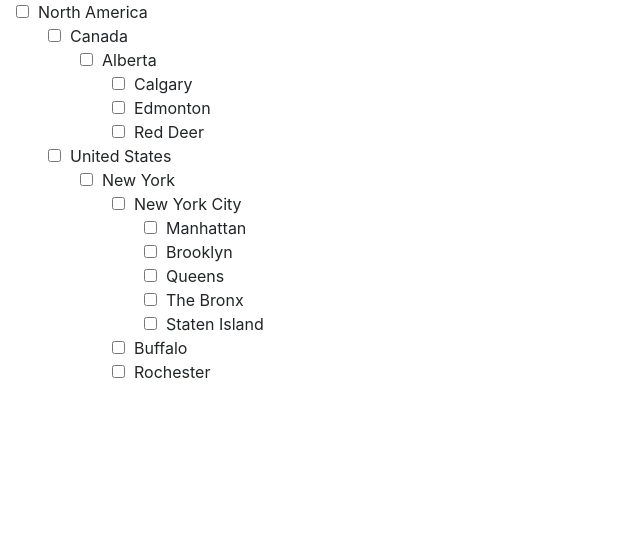
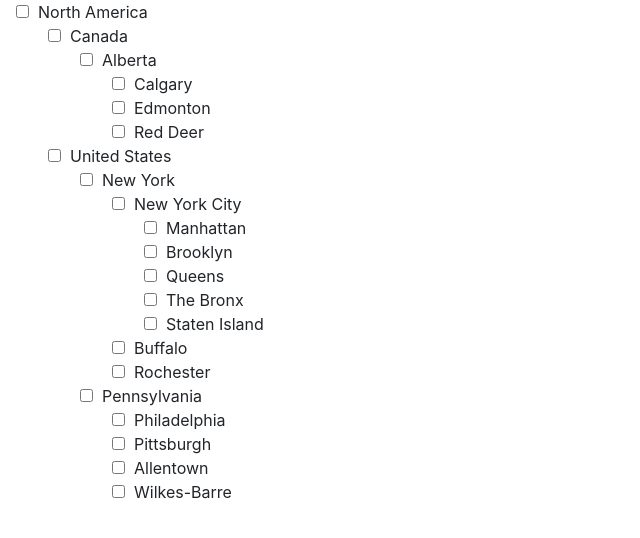
Before and after one commit to harrykap/fireeye, a React (Create React App) app: page / in a window 1280 px wide. Shown: the top 538 px of the page, without its empty margins (0-640 px from the left). Built offline with nearby package versions, Linux system fonts and the light colour scheme; the HTML template or start-up script is replaced by a standard one.

Commit message:
Gettin on with it

```diff
--- a/src/App.js
+++ b/src/App.js
@@ -68,31 +68,30 @@ const items = [
                             },
                         ],
                     },
-                ],
-            },
-            /* {
-                 title: 'United States',
+                    {
+                        title: 'Pennsylvania',
                         children: [
                             {
-                         title: 'New York',
-                         children: [
-                             {
-                                 title: 'New York',
+                                title: 'Philadelphia',
                                 children: [],
                             },
                             {
-                                 title: 'Rochester',
+                                title: 'Pittsburgh',
                                 children: [],
                             },
                             {
-                                 title: 'Buffalo',
+                                title: 'Allentown',
+                                children: [],
+                            },
+                            {
+                                title: 'Wilkes-Barre',
                                 children: [],
                             },
                         ],
                     },
                 ],
             },
-             */
+
         ],
     },
     /*
@@ -127,7 +126,7 @@ function HierarchyItem(props) {
         setSelectedStatus(props.selectedStatus);
     }, [props.selectedStatus]);
 
-    function toggleSelection(event) {
+    function toggleSelection() {
         console.log('toggling');
         let newStatus;
         switch (selectedStatus) {
```
Lines whose indentation alone changed are shown as unchanged.
